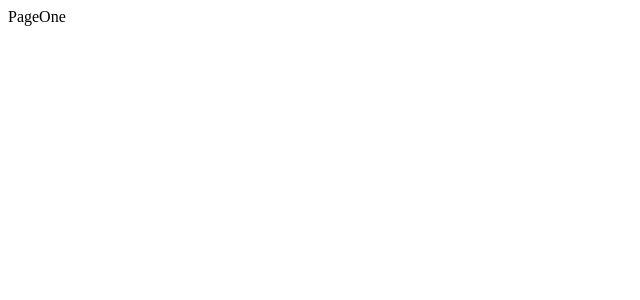
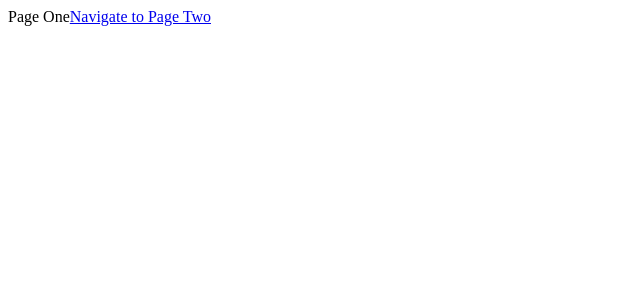
Before and after one commit to scottdavenport/streams_client, a React (Create React App) app: page / in a window 1280 px wide. Shown: the top 300 px of the page, without its empty margins (0-640 px from the left). Built offline with nearby package versions, Linux system fonts and the light colour scheme.

Commit message:
Navigating with React Router

```diff
--- a/src/components/App.js
+++ b/src/components/App.js
@@ -1,15 +1,20 @@
 import React from 'react';
-import { BrowserRouter, Route } from 'react-router-dom';
+import { BrowserRouter, Route, Link } from 'react-router-dom';
 
 const PageOne = () => {
-	return <div>PageOne</div>;
+	return (
+		<div>
+			Page One
+			<Link to="/pagetwo">Navigate to Page Two</Link>
+		</div>
+	);
 };
 
 const PageTwo = () => {
 	return (
 		<div>
-			PageTwo
-			<button>Press Me</button>
+			Page Two
+			<Link to="/">Navigate to Page One</Link>
 		</div>
 	);
 };
```
Also changed, not shown: 1 other file (tests, documents, lock files or other folders).
